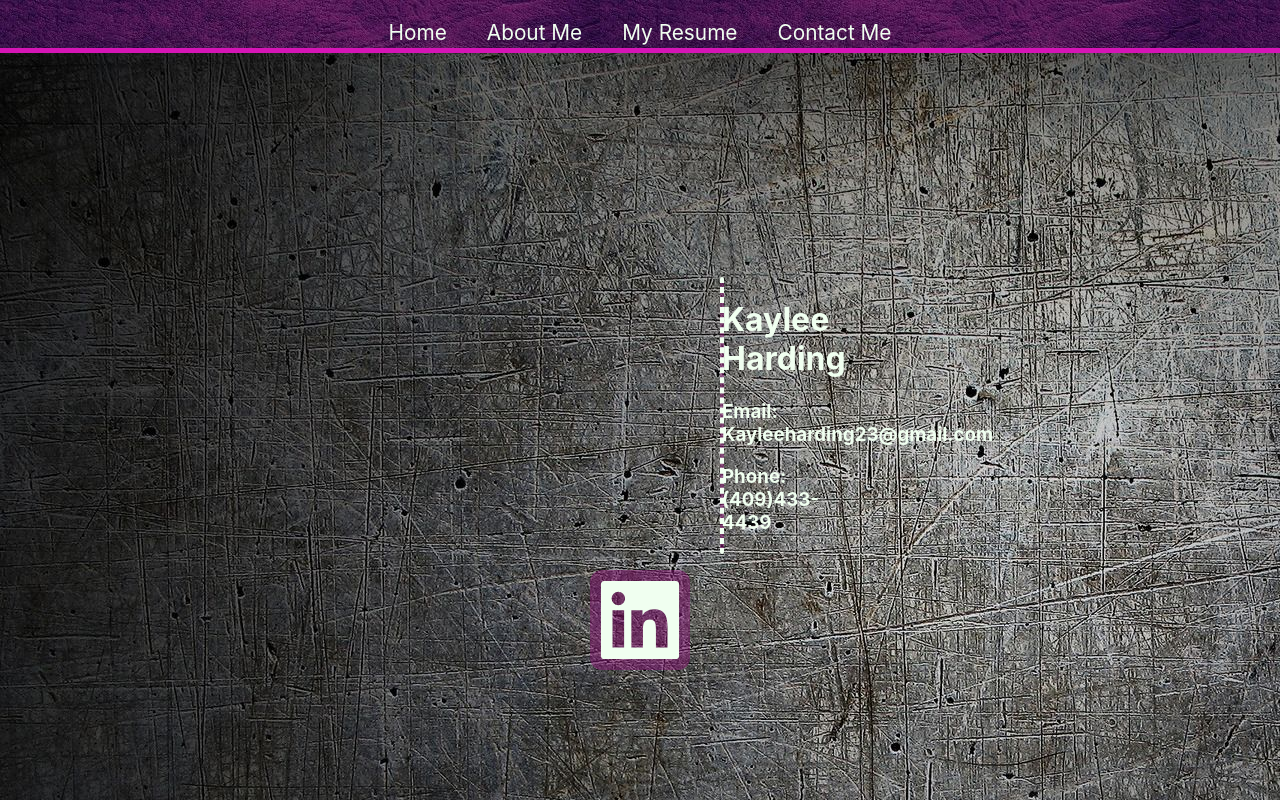
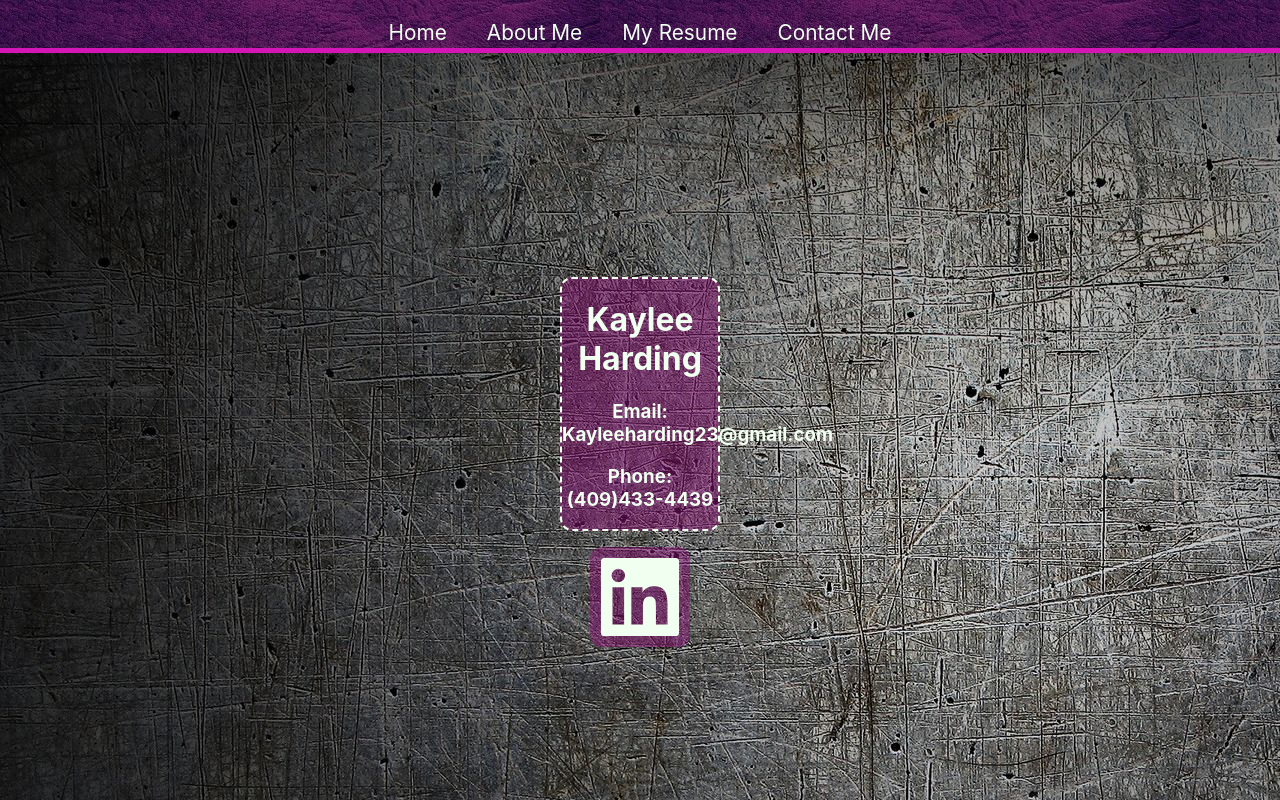
Before and after one commit to Kaylee2319/My-Portfolio, a React (Create React App) app: page /contact in a window 1280 px wide. Built offline with nearby package versions, Linux system fonts and the light colour scheme.

Commit message:
fixed contact error

```diff
--- a/src/css/ContactMe.css
+++ b/src/css/ContactMe.css
@@ -26,8 +26,8 @@
         background-color: rgba(133, 19, 114, 0.5);
         border-radius: 12px;
         border: dashed 2px honeydew;
-        margin-left: 45rem;
-        margin-right: 45rem;
+        margin-left: 35rem;
+        margin-right: 35rem;
         margin-bottom: 1rem;
     }
 }
@@ -37,8 +37,8 @@
         background-color: rgba(133, 19, 114, 0.5);
         border-radius: 12px;
         border: dashed 2px honeydew;
-        margin-left: 45rem;
-        margin-right: 45rem;
+        margin-left: 35rem;
+        margin-right: 35rem;
         margin-bottom: 1rem;
     }
 }
```
